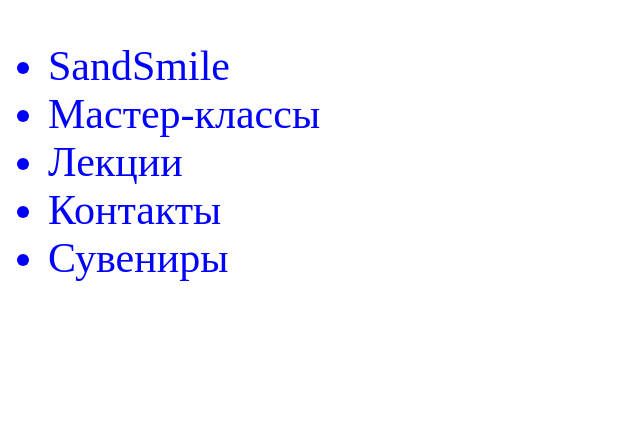
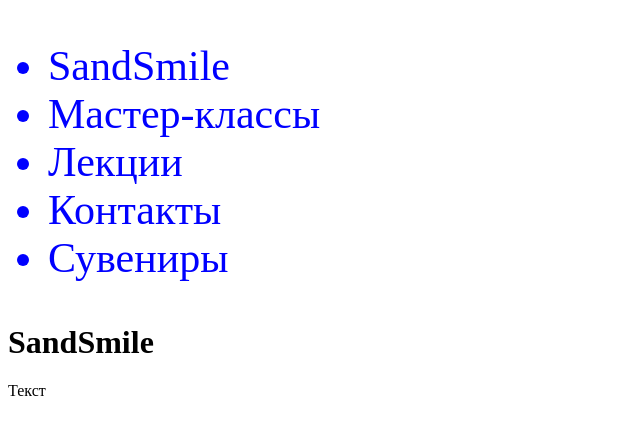
Before and after one commit to Nadezhda4hopemen/SandSmile_menshikova, a plain HTML site: page index.html in a window 1280 px wide. Shown: the whole page, without its empty margins (0-640 px from the left). Drawn offline with Linux system fonts and the light colour scheme.

Commit message:
Добавила заголовок

```diff
--- a/index.html
+++ b/index.html
@@ -25,7 +25,10 @@
         </nav>
     </header>
 
-    <main></main>
+    <main>
+        <h1>SandSmile</h1>
+        <p>Текст</p>
+    </main>
 
     <footer></footer>
 </body>
```
